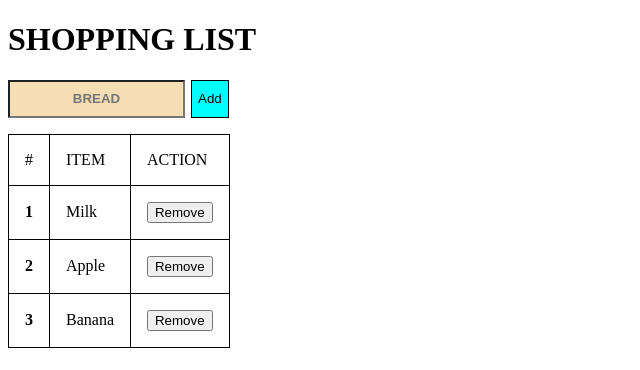
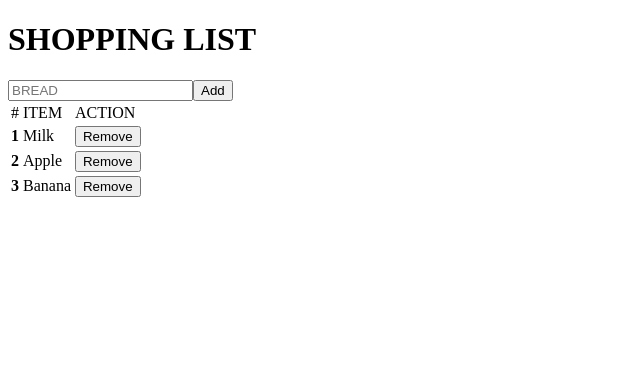
Before and after one commit to Thesoreon/web-template, a React app: page / in a window 1280 px wide. Shown: the top 370 px of the page, without its empty margins (0-640 px from the left). Built offline with nearby package versions, Linux system fonts and the light colour scheme.

Commit message:
- Added dependencies: react-redux, redux, @types/react-redux
- Added entry file for reducers (index.tsx)
- Added Provider to entry file to make redux working
- Deleted content of main.less and removed import of it from main.tsx

```diff
--- a/package.json
+++ b/package.json
@@ -28,6 +28,9 @@
   "dependencies": {
     "@types/react": "^16.0.31",
     "@types/react-dom": "^16.0.3",
-    "@types/react-router-dom": "^4.2.3"
+    "@types/react-redux": "^5.0.14",
+    "@types/react-router-dom": "^4.2.3",
+    "react-redux": "^5.0.6",
+    "redux": "^3.7.2"
   }
 }
--- a/src/components/test.component.tsx
+++ b/src/components/test.component.tsx
@@ -72,7 +72,7 @@ export class Test extends React.Component<{}, States> {
             itemsToBuy: [...newBuyItems]
         });
 
-        if(this.state.itemsToBuy.length == 1) this.setState({message: "Shopping list is empty!"});
+        if(this.state.itemsToBuy.length == 1) this.setState({message: "Shopping list is empty!"}); /* We check if list is empty, if it is we set new message to show */
     }
 
     public render(): JSX.Element {
@@ -87,7 +87,7 @@ export class Test extends React.Component<{}, States> {
                 <Headline content={"SHOPPING LIST"} />
 
                 {
-                    (message !== "") ? <p>{this.state.message}</p> : null
+                    (message !== "") ? <p>{this.state.message}</p> : null /* Conditional rendering message */
                 }
 
                 <form onSubmit={this.addItem} ref={input => this.addForm = input} /* This is a ref callback */ id="shopForm">
--- a/src/main.tsx
+++ b/src/main.tsx
@@ -1,11 +1,18 @@
 import * as React from "react";
 import * as ReactDOM from "react-dom";
 
-import "./style/main.less";
+import { Provider } from 'react-redux';
+import { createStore, applyMiddleware } from 'redux';
+import reducers from './reducers';
 
+const createStoreWithMiddleware = applyMiddleware()(createStore);
+
+/* Components */
 import { Index } from "./components/index.component";
 
 ReactDOM.render(
-    <Index/>,
+    <Provider store={createStoreWithMiddleware(reducers)}>
+        <Index />
+    </Provider>,
     document.getElementById("example")
 );
--- /dev/null
+++ b/src/reducers/index.tsx
@@ -0,0 +1,7 @@
+import { combineReducers } from "redux";
+
+const rootReducer = combineReducers({
+
+});
+
+export default rootReducer;
--- a/src/style/main.less
+++ /dev/null
@@ -1,27 +0,0 @@
-.shopTable, .shopTable td, .shopTable tr {
-    border: 1px solid black;
-    border-collapse: collapse;
-    padding: 16px;
-}
-
-#shopForm {
-    margin-bottom: 16px;
-}
-
-#shopForm input {
-    background: wheat;
-    text-align: center;
-
-    font-weight: bold;
-
-    height: 32px;
-    width: 169px;
-}
-
-#shopForm button {
-    background: cyan;
-    border: 1px solid black;
-    margin-left: 6px;
-
-    height: 38px;
-}
```
Also changed, not shown: 1 other file (tests, documents, lock files or other folders).
